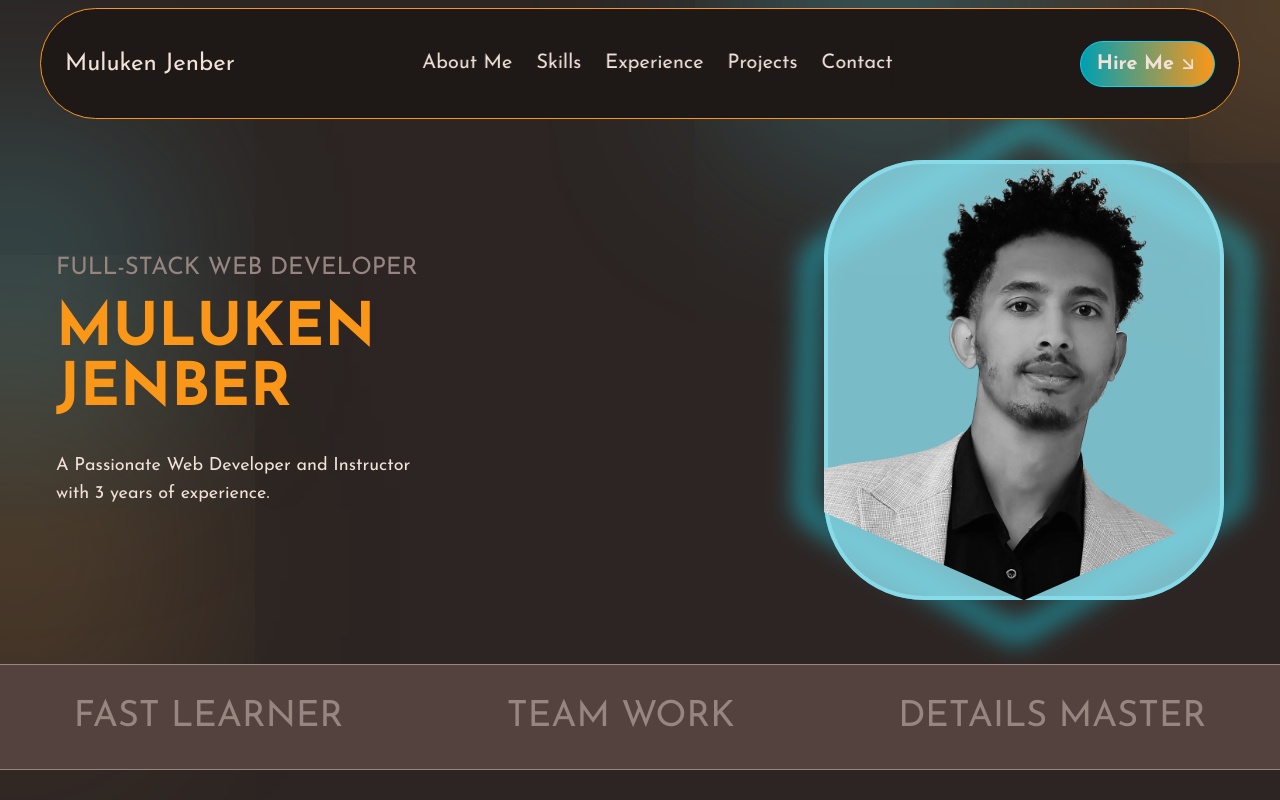
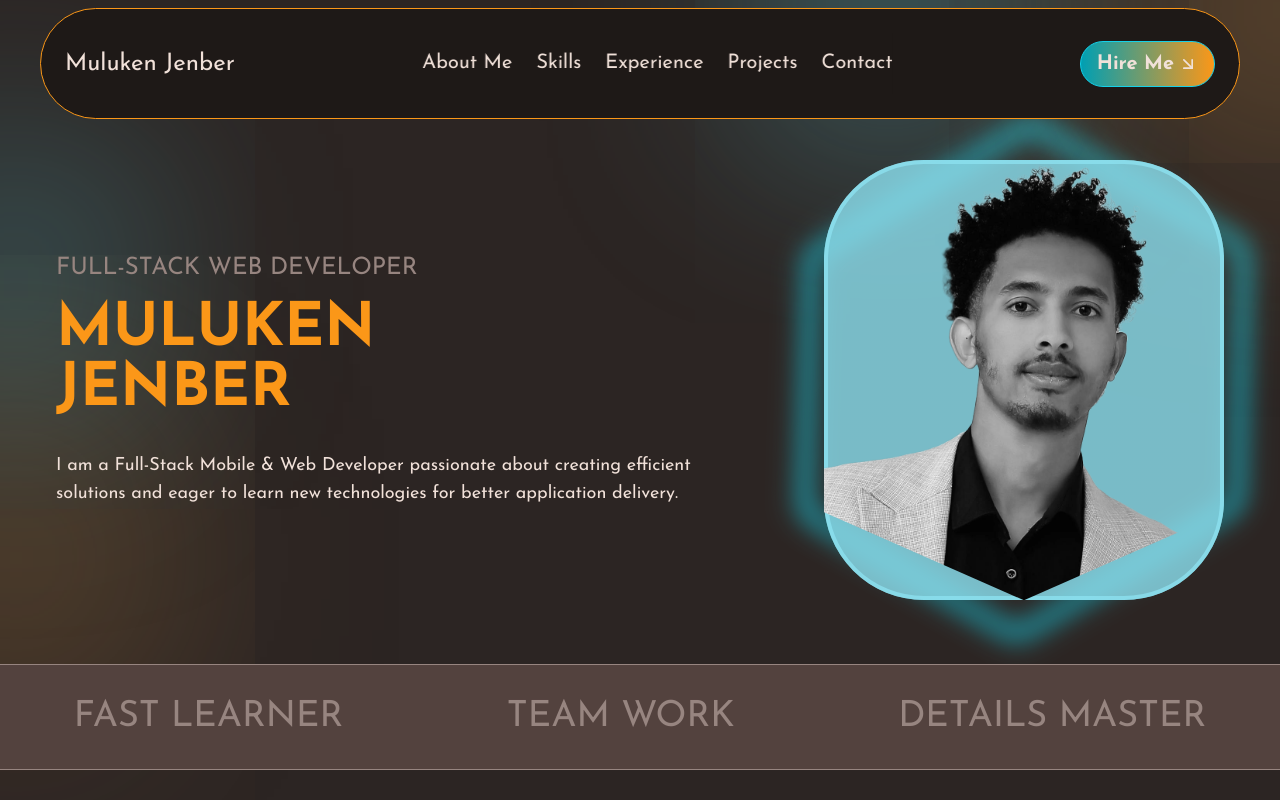
Before and after one commit to muluken0937/me, a React (Vite) app in the folder AQPortfolio/: page / in a window 1280 px wide. Shown: the top 800 px of the page. Built offline with nearby package versions, Linux system fonts and the light colour scheme.

Commit message:
minor update on hero

```diff
--- a/AQPortfolio/src/components/heroSection/HeroText.jsx
+++ b/AQPortfolio/src/components/heroSection/HeroText.jsx
@@ -30,8 +30,10 @@ const HeroText = () => {
         viewport={{ once: false, amount: 0 }}
         className="text-lg mt-4"
       >
-        A Passionate Web Developer and Instructor <br /> with 3 years of
-        experience.
+        I am a Full-Stack Mobile & Web Developer passionate about creating
+        efficient
+        <br /> solutions and eager to learn new technologies for better
+        application delivery.
       </motion.p>
     </div>
   );
```
